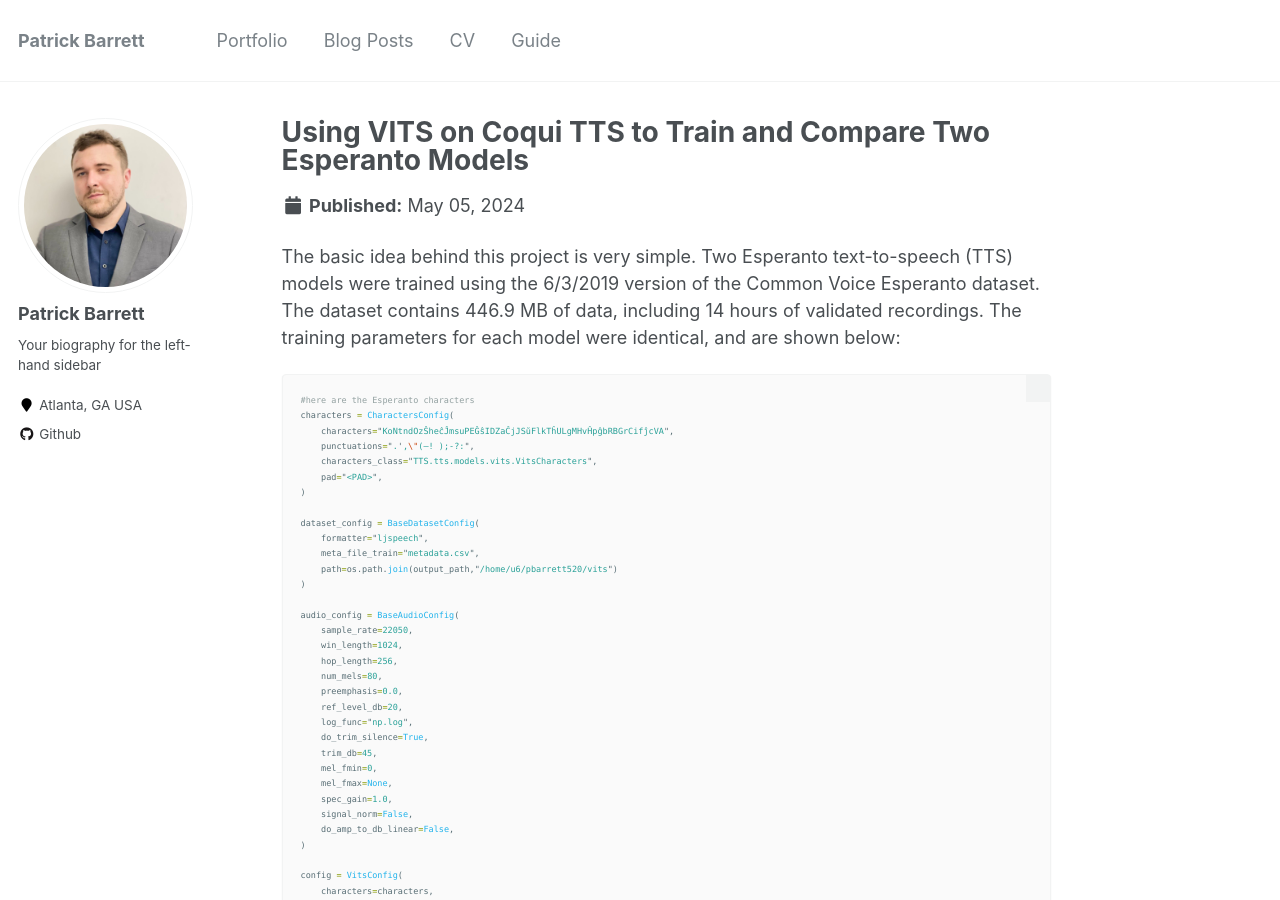
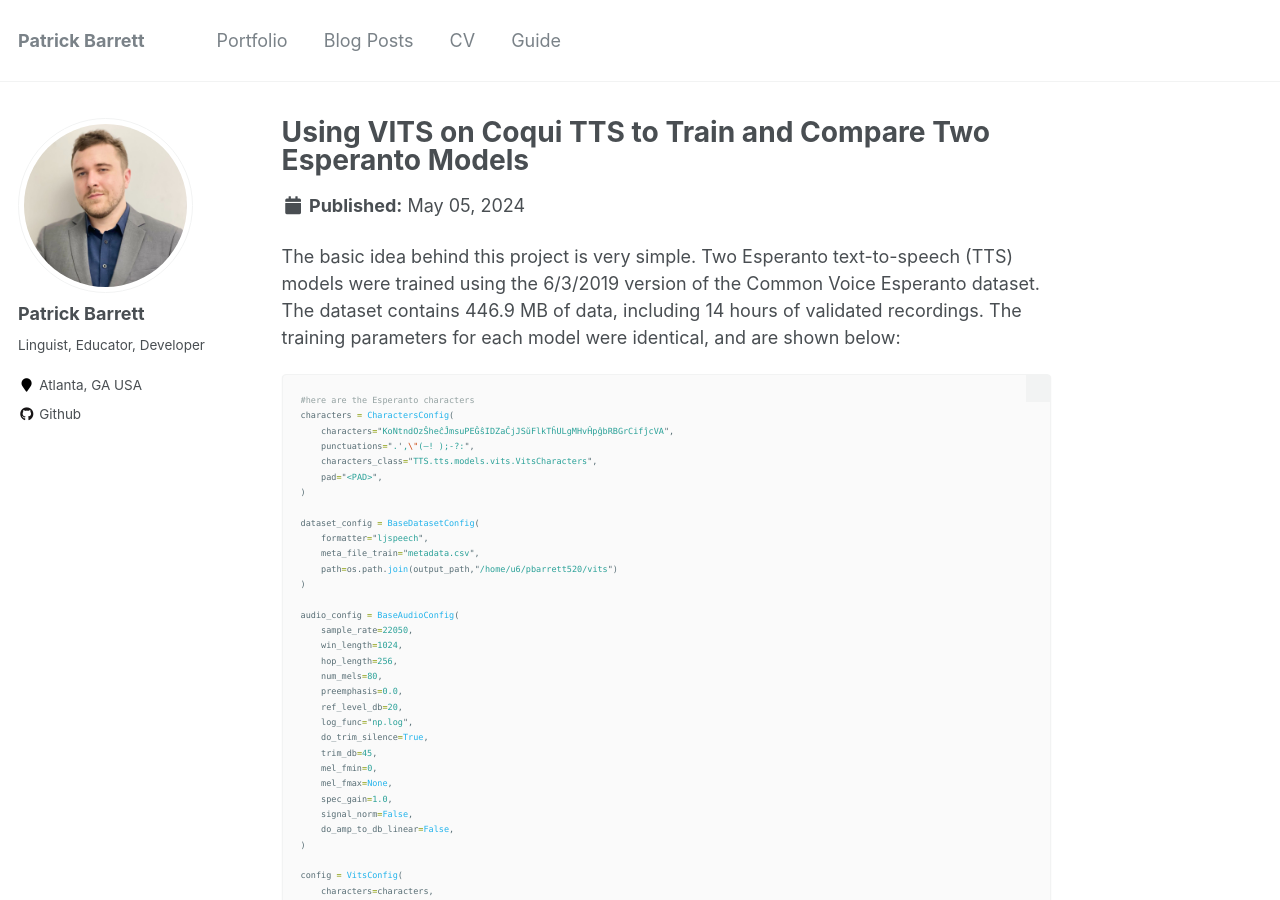
Before and after one commit to pbarrett520/pbarrett520.github.io, a Jekyll site: the page built from _portfolio/portfolio-2.md, in a window 1280 px wide and 900 px high. Built offline with Jekyll 4.4.1, drawn with Linux system fonts in a browser that asks for light colours.

Commit message:
fiddled with formatting

```diff
--- a/_config.yml
+++ b/_config.yml
@@ -82,7 +82,7 @@
 author:
   name             : "Patrick Barrett"
   avatar           : "profile.png"
-  bio              : "Your biography for the left-hand sidebar"
+  bio              : "Linguist, Educator, Developer"
   location         : "Atlanta, GA USA"
   employer         :
   pubmed           :
--- a/_portfolio/portfolio-2.md
+++ b/_portfolio/portfolio-2.md
@@ -1,6 +1,6 @@
 ---
 title: "Using  VITS on Coqui TTS to Train and Compare Two Esperanto Models"
-excerpt: "Short description of the goals and content of your project<br/><img src='/images/500x300.png'>"
+excerpt: "<br/><img src='/images/tts-image.jpg'>"
 collection: portfolio
 ---
 
```
Also changed, not shown: _portfolio/portfolio-1.md (+1 -1 lines), images/data-factory.jpg (added), images/tts-image.jpg (added), 1 other file.
